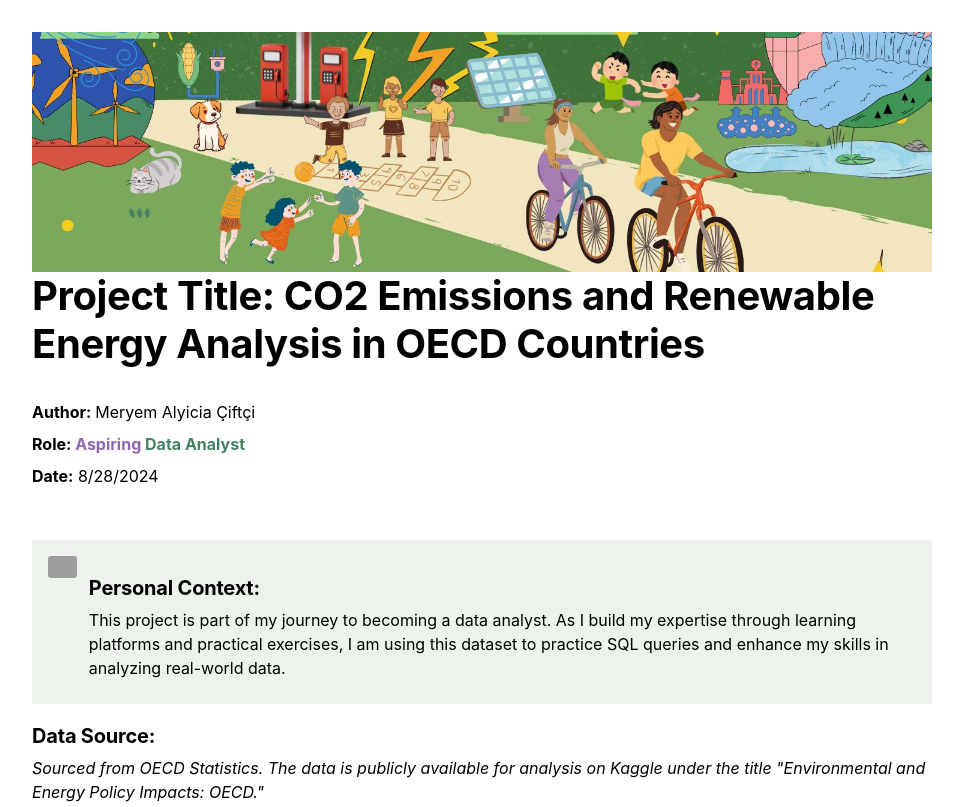
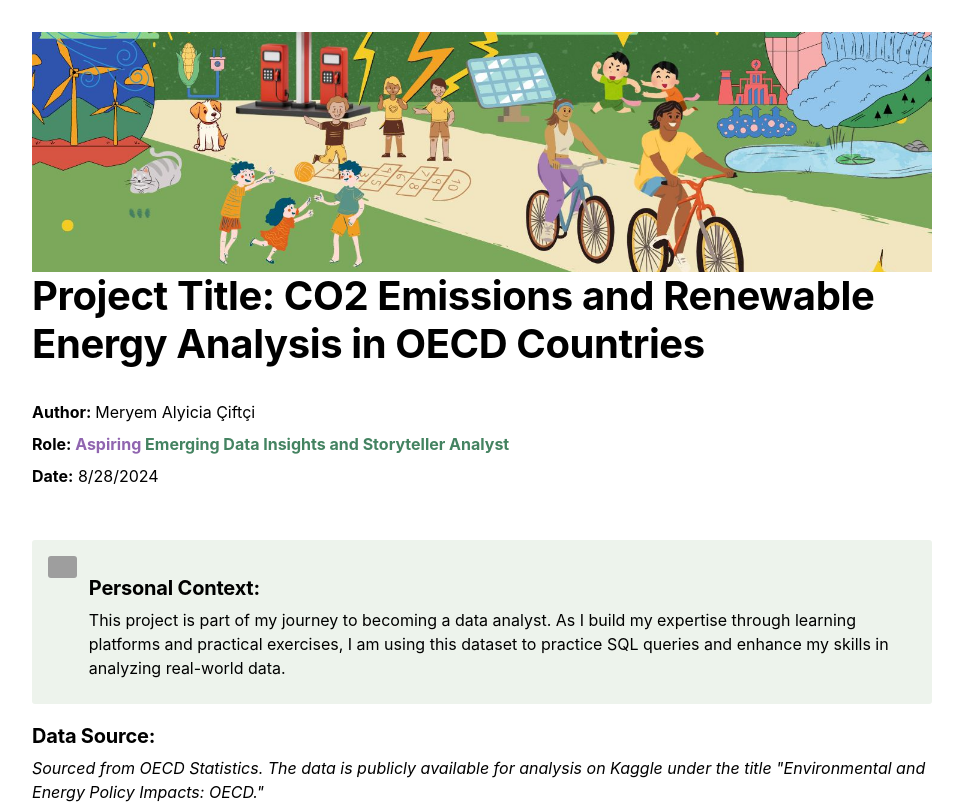
Before and after one commit to MeryemCiftciAly/First-Data-Analysis-SQL-CO2, a plain HTML site: page index.html in a window 1280 px wide. Shown: the top 807 px of the page, without its empty margins (158-1121 px from the left). Drawn offline with Linux system fonts and the light colour scheme; grey boxes are pictures that could not be loaded.

Commit message:
Update index.html

```diff
--- a/index.html
+++ b/index.html
@@ -687,7 +687,7 @@ blockquote {
   max-width: 80%
 }
 
-</style></head><body><article id="a476d7c1-2307-4d1f-bc0f-e746c315265c" class="page sans"><header><img class="page-cover-image" src="Untitled_design_(3).jpg" style="object-position:center 23.319999999999997%"/><h1 class="page-title"><strong>Project Title: CO2 Emissions and Renewable Energy Analysis in OECD Countries</strong></h1><p class="page-description"></p></header><div class="page-body"><p id="82d0d67e-5299-4b7b-8842-d6198308601d" class=""><strong>Author: </strong>Meryem Alyicia Çiftçi</p><p id="07e5cd7b-7822-4b9d-9ded-144e1d4943ee" class=""><strong>Role: </strong><mark class="highlight-purple"><strong>Aspiring </strong></mark><mark class="highlight-teal"><strong>Data Analyst</strong></mark></p><p id="e70aff3d-08e7-4ce9-83db-7d4cd4e33e07" class=""><strong>Date:</strong> 8/28/2024</p><p id="05b592c8-4a17-4741-b8f3-e6139e6a804f" class="">
+</style></head><body><article id="a476d7c1-2307-4d1f-bc0f-e746c315265c" class="page sans"><header><img class="page-cover-image" src="Untitled_design_(3).jpg" style="object-position:center 23.319999999999997%"/><h1 class="page-title"><strong>Project Title: CO2 Emissions and Renewable Energy Analysis in OECD Countries</strong></h1><p class="page-description"></p></header><div class="page-body"><p id="82d0d67e-5299-4b7b-8842-d6198308601d" class=""><strong>Author: </strong>Meryem Alyicia Çiftçi</p><p id="07e5cd7b-7822-4b9d-9ded-144e1d4943ee" class=""><strong>Role: </strong><mark class="highlight-purple"><strong>Aspiring </strong></mark><mark class="highlight-teal"><strong>Emerging Data Insights and Storyteller Analyst</strong></mark></p><p id="e70aff3d-08e7-4ce9-83db-7d4cd4e33e07" class=""><strong>Date:</strong> 8/28/2024</p><p id="05b592c8-4a17-4741-b8f3-e6139e6a804f" class="">
 </p><figure class="block-color-teal_background callout" style="white-space:pre-wrap;display:flex" id="b54e7ffc-8b51-4f91-b027-1156dd3f76c4"><div style="font-size:1.5em"><img class="icon" src="https://www.notion.so/icons/chart-pie_green.svg"/></div><div style="width:100%"><h3 id="c6d55063-15d4-4747-bd83-7b7fb00c61a2" class=""><strong>Personal Context:</strong></h3><p id="b665ed1e-2dd1-4dfd-9c03-57f3c51cba89" class="">This project is part of my journey to becoming a data analyst. As I build my expertise through learning platforms and practical exercises, I am using this dataset to practice SQL queries and enhance my skills in analyzing real-world data.</p></div></figure><h3 id="62f228fb-0ae1-42d4-893a-aa79ed927fcb" class=""><strong>Data Source:</strong></h3><p id="42fc1ebe-851c-4d24-afe6-4f79c55c9a9f" class=""><em>Sourced from OECD Statistics. The data is publicly available for analysis on Kaggle under the title &quot;Environmental and Energy Policy Impacts: OECD.&quot;</em></p><h2 id="ee291aa0-aa82-4d5f-938f-e60ef3f5ee43" class="">Introduction to CO2 Emissions</h2><figure id="491069ac-4f16-4bc7-969c-b3e208d9efcb"><div class="source"><video width="840" height="360" controls oncontextmenu="return false; ">
   <source src="Your_paragraph_text_(1).mp4" type="video/mp4">
   Your browser does not support the video tag.
```
